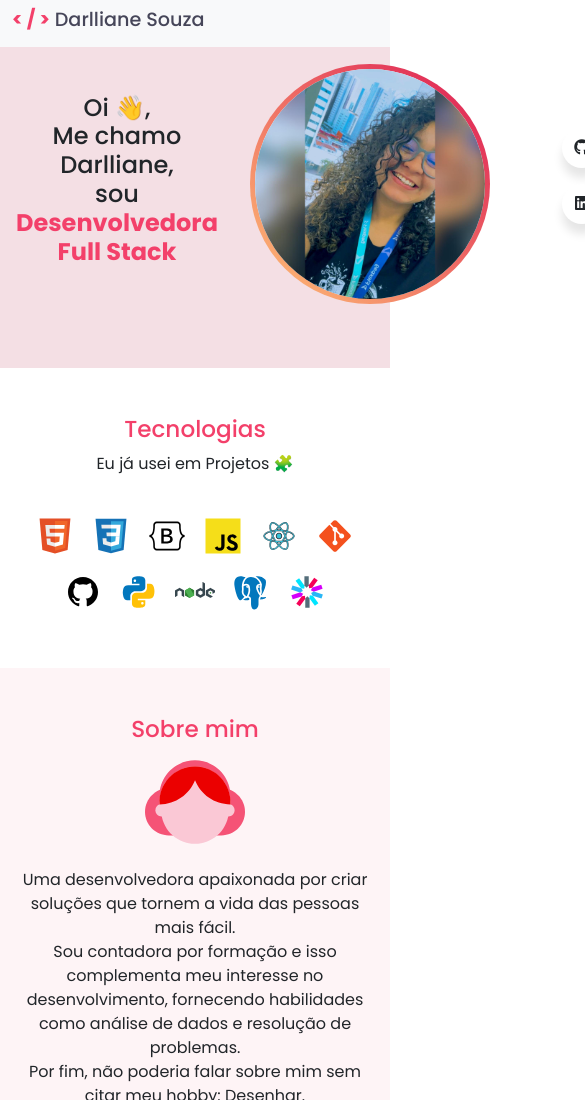
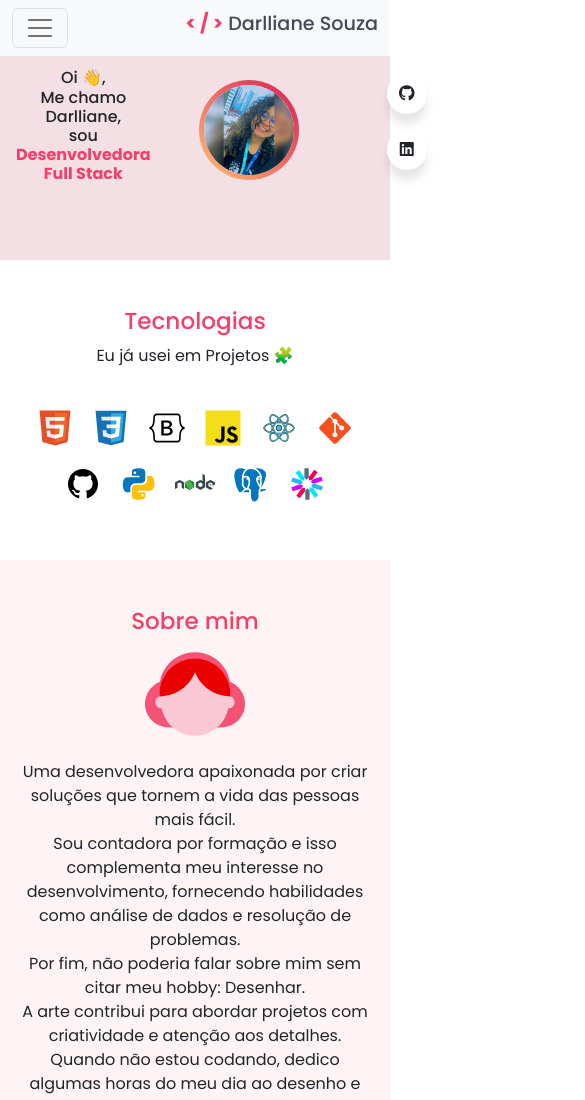
Before and after one commit to Darllisouza/Frontend_portfolio, a plain HTML site: page index.html in a window 390 px wide. Shown: the top 1100 px of the page, 585 px wide, since content can reach past the window. Drawn offline with nearby package versions, Linux system fonts and the light colour scheme.

Commit message:
Media query para telas menores

```diff
--- a/index.html
+++ b/index.html
@@ -23,6 +23,9 @@
 <body>
   <header class="container-fluid bg-light navbar-custom fixed-top">
     <nav class="navbar navbar-expand-lg navbar-light bg-light">
+      <button class="navbar-toggler" type="button" data-bs-toggle="collapse" data-bs-target="#navbarNav" aria-controls="navbarNav" aria-expanded="false" aria-label="Toggle navigation">
+        <span class="navbar-toggler-icon"></span>
+      </button>
         <h1 id="logo"> <strong>&lt / &gt</strong> Darlliane Souza</h1>
       </a>
       <div class="collapse navbar-collapse" id="navbarNav">
--- a/styles.css
+++ b/styles.css
@@ -1,6 +1,6 @@
 @import url('https://fonts.googleapis.com/css2?family=Poppins:wght@300;400;500;600;700&display=swap');
 
-
+/* Estilos gerais */
 * {
   margin: 0;
   padding: 0;
@@ -64,6 +64,7 @@ strong {
   border: 5px solid transparent;
 }
 
+/* Estilos para outras seçoes */
 h3 {
   color: #f3406a;
   font-size: 3.0rem;
@@ -119,7 +120,7 @@ footer {
 
 
 
-
+/* Estilos icones linkedin e github */
 .wrapper {
    display: flex;
   list-style: none;
@@ -170,6 +171,10 @@ footer {
   transition: all 0.3s cubic-bezier(0.68, -0.55, 0.265, 1.55);
 }
 
+/* quando o mouse passa por cima dele (:hover)
+alterando a cor de fundo e  adicionando estilos visuais adicionais,
+como uma dica de ferramenta (tooltip)*/
+
 .wrapper .icon:hover .tooltip {
   top: -45px;
   opacity: 1;
@@ -197,11 +202,11 @@ footer {
   color: #ffffff;
 }
 
-/* Seu CSS existente */
 
-/* Adicione estas regras dentro de uma media query para telas menores */
+/*regras dentro de uma media query para telas menores */
 
 @media screen and (max-width: 768px) {
+
   /* Barra de Navegação */
   .navbar {
     padding: 1rem 0;
@@ -222,8 +227,15 @@ footer {
   }
 
   .hero h2 {
-    font-size: 1.5rem;
+    font-size: 1.0rem;
     max-width: 100%;
+  }
+
+  #fotoperfil {
+    width: 100px; /* Reduzindo o tamanho da foto para se ajustar */
+    height: 100px;
+    margin: 3rem;
+    border-radius: 100%;
   }
 
   /* Tecnologias */
@@ -241,6 +253,7 @@ footer {
   .icons {
     width: 40px;
     margin: 0.5rem;
+
   }
 
   /* Sobre mim */
@@ -268,7 +281,7 @@ footer {
   /* Ícones de Redes Sociais */
   .wrapper {
     flex-wrap: wrap;
-    justify-content: center;
+    max-width: 100%;
   }
 
   .wrapper .icon {
```
